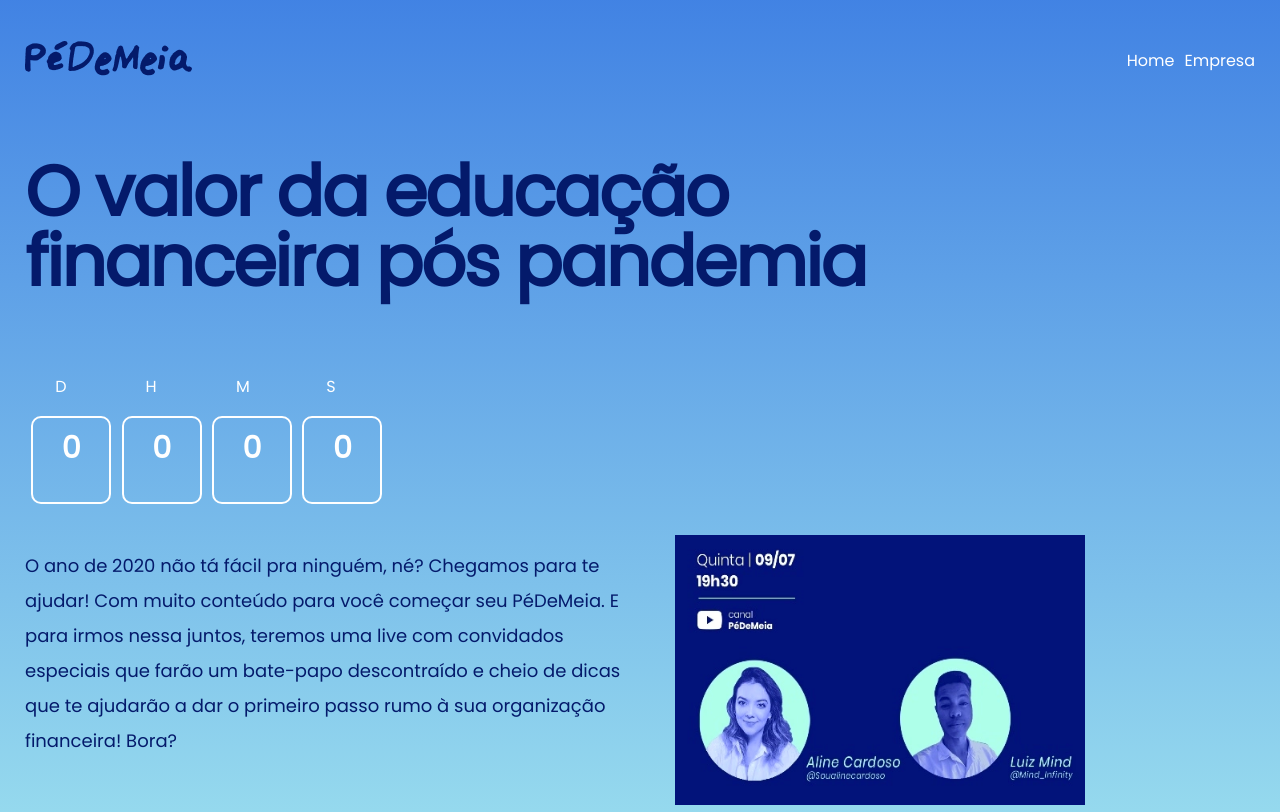
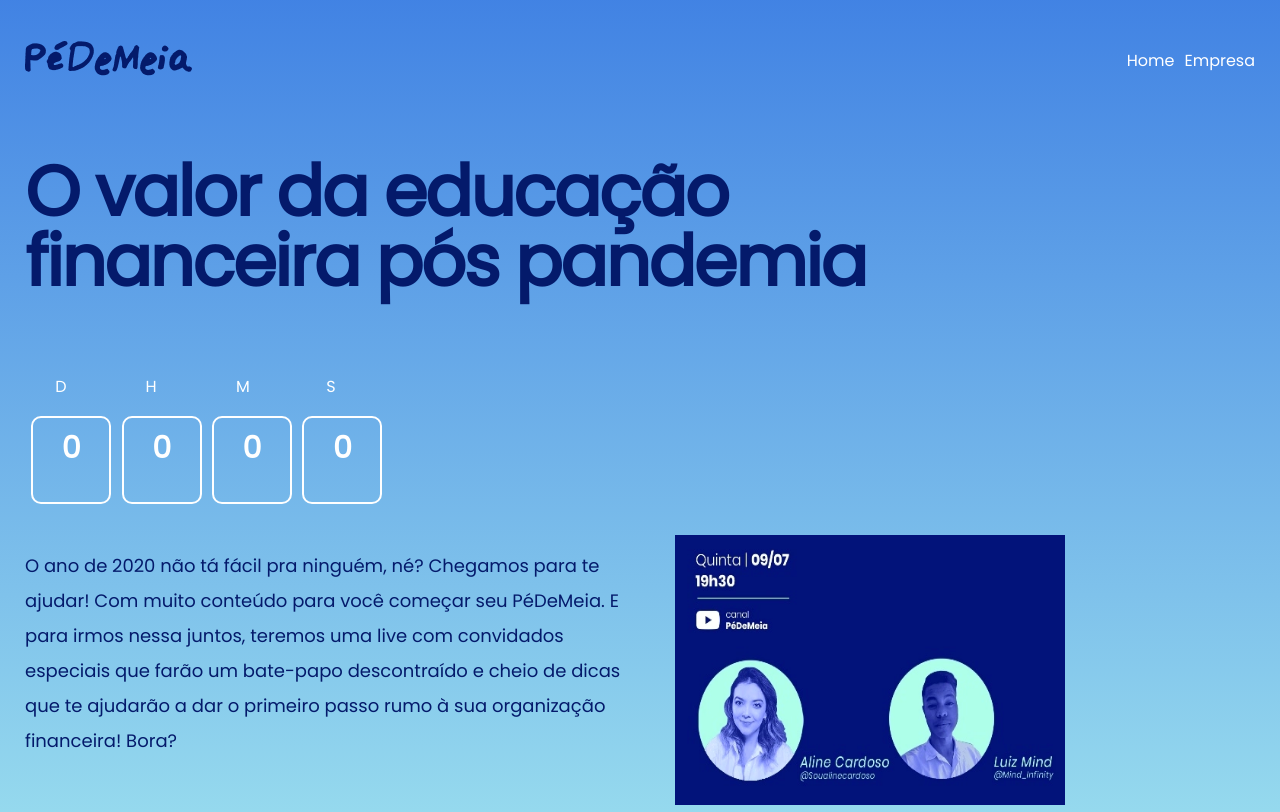
Before and after one commit to adri-rosa/show-me-the-network, a plain HTML site: page index.html in a window 1280 px wide. Shown: the top 812 px of the page. Drawn offline with Linux system fonts and the light colour scheme.

Commit message:
alterações para celular

```diff
--- a/index.html
+++ b/index.html
@@ -111,10 +111,10 @@
                      E para irmos nessa juntos, teremos uma live com convidados especiais que farão um bate-papo descontraído e cheio de dicas que te ajudarão a dar o primeiro passo rumo à sua organização financeira! Bora?</h2>
                   </div>
 
-                  <div class="box-right col-md-4">
+                  <div class="box-right col-md-3">
 
                      <div class="live">
-                        <a href="https://www.youtube.com/channel/UCGbCnz4LqBQjDFvmxcpXi-Q" target="_blank" rel="noreferrer"><img src="images/live2.webp" width="410" height="270" alt="Canal PéDeMeia Youtube"></a>
+                        <a href="https://www.youtube.com/channel/UCGbCnz4LqBQjDFvmxcpXi-Q" target="_blank" rel="noreferrer"><img src="images/live2.webp" width="390" height="270" alt="Canal PéDeMeia Youtube"></a>
                      </div>
                   </div>
             </div>
```
